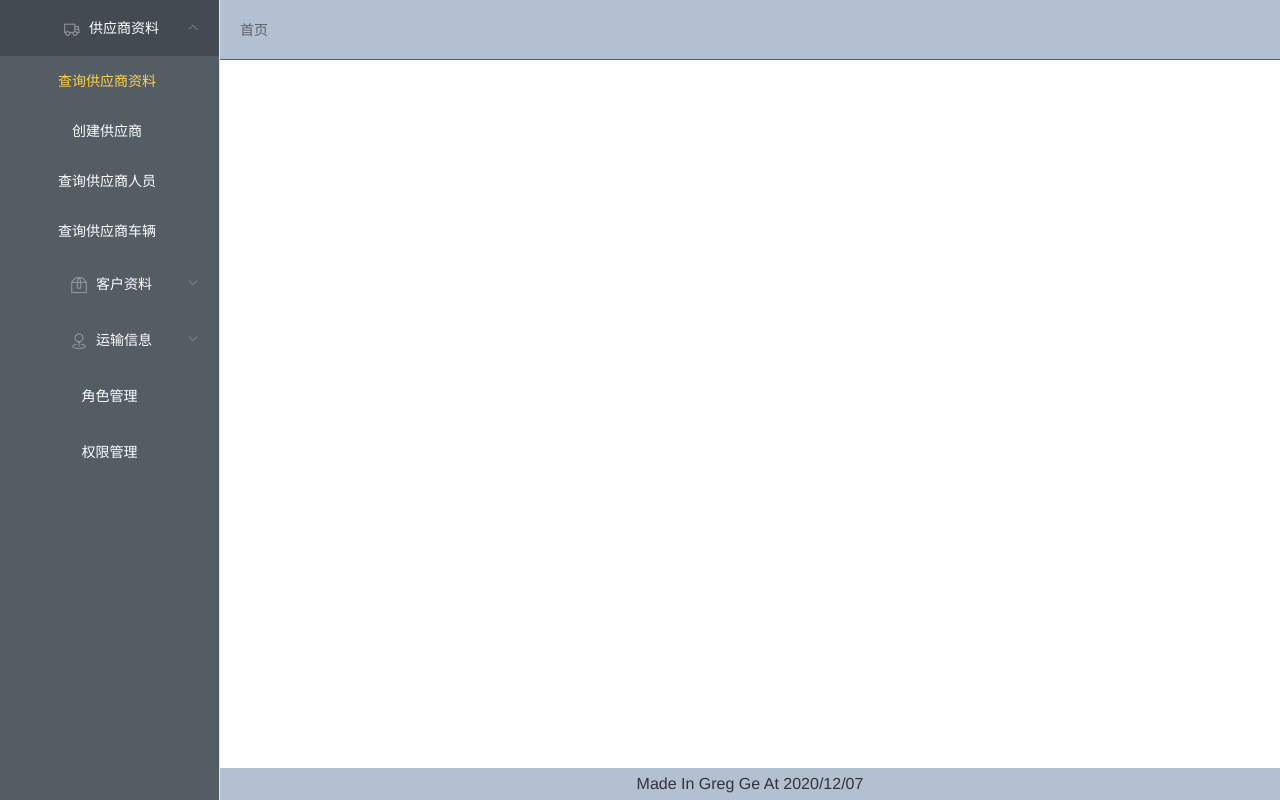
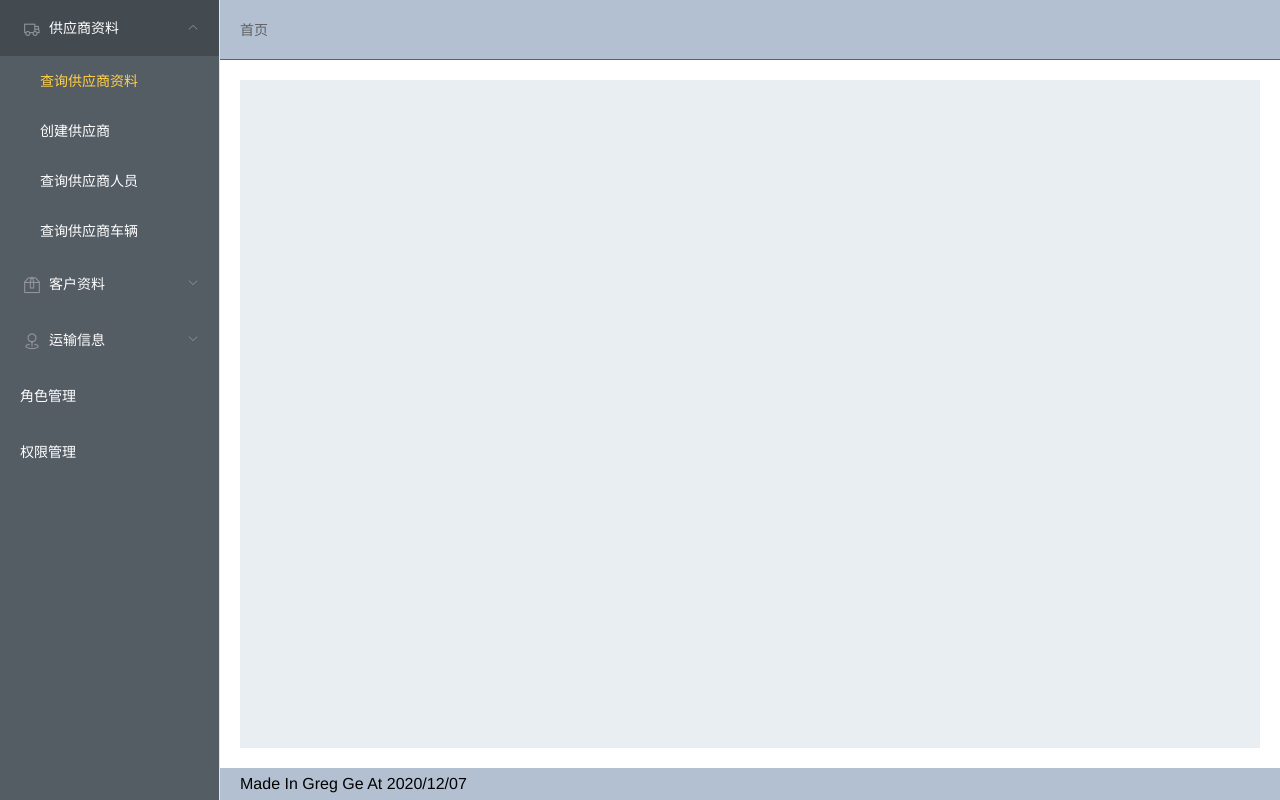
Before and after one commit to zhuge9527/test_vue, a Vue app: page /#/home in a window 1280 px wide. Built offline with nearby package versions, Linux system fonts and the light colour scheme.

Commit message:
fix style

```diff
--- a/src/views/Home.vue
+++ b/src/views/Home.vue
@@ -50,13 +50,6 @@ export default {
   width: 100vw;
 }
 
-.el-header, .el-footer {
-  /*background-color: #b3c0d1;*/
-  color: #333;
-  text-align: center;
-  line-height: 60px;
-}
-
 .el-header {
   border-bottom: 1px solid #5e6063;
 }
@@ -65,30 +58,8 @@ export default {
   background-color: #b3c0d1;
 }
 
-.el-aside {
-  background-color: #D3DCE6;
-  color: #333;
-  text-align: center;
-  line-height: 200px;
-}
-
-.el-main {
-  /*background-color: #E9EEF3;*/
-  color: #333;
-  text-align: center;
-  line-height: 160px;
-}
-
-body > .el-container {
-  margin-bottom: 40px;
-}
-
-.el-container:nth-child(5) .el-aside,
-.el-container:nth-child(6) .el-aside {
-  line-height: 260px;
-}
-
 .main-container-outer {
+  height: 100%;
   background-color: #E9EEF3;
 }
 </style>
--- a/src/views/supplier/SupplierSearchForm.vue
+++ b/src/views/supplier/SupplierSearchForm.vue
@@ -32,9 +32,15 @@
         </el-form-item>
       </el-col>
       <el-col :span="8">
-        <el-form-item label-width="0" class="my-flex-end">
-          <el-button style="width: 100px;" icon="el-icon-refresh-left" type="default" @click="resetForm" size="small">重置</el-button>
-          <el-button style="width: 100px;" icon="el-icon-search" type="primary" @click="searchData" size="small">查询</el-button>
+        <el-form-item label-width="0" class="my-flex-end" style="display: flex;flex-wrap: nowrap;overflow: hidden;">
+          <el-row :gutter="20">
+            <el-col :span="12">
+              <el-button style="width: 100px;" icon="el-icon-refresh-left" type="default" @click="resetForm" size="small">重置</el-button>
+            </el-col>
+            <el-col :span="12">
+              <el-button style="width: 100px;" icon="el-icon-search" type="primary" @click="searchData" size="small">查询</el-button>
+            </el-col>
+          </el-row>
         </el-form-item>
       </el-col>
     </el-row>
--- a/src/views/supplier/SupplierSearchTable.vue
+++ b/src/views/supplier/SupplierSearchTable.vue
@@ -2,6 +2,8 @@
   <el-table
     :data="tableData"
     stripe border :height="tableHeight+'%'"
+    :highlight-current-row="true"
+    :header-row-style="headerRowStyle || tableStyle.headerRowStyle"
     style="width: 100%">
     <el-table-column prop="supplierName" label="供应商名称" minWidth="120"></el-table-column>
     <el-table-column prop="supplierCode" label="供应商名称" minWidth="120"></el-table-column>
@@ -29,6 +31,11 @@
 export default {
   data () {
     return {
+      tableStyle: {
+        headerRowStyle: {
+          'background-color': 'red'
+        }
+      },
       tableData: [...(function () {
         let data = []
         for (let i = 0; i < 30; i++) {
@@ -66,10 +73,13 @@ export default {
   },
   props: {
     tableHeight: Number
+  },
+  methods: {
+    headerRowStyle () {
+    }
   }
 }
 </script>
 
 <style scoped>
-
 </style>
--- a/src/views/supplier/SupplierSearchView.vue
+++ b/src/views/supplier/SupplierSearchView.vue
@@ -1,11 +1,7 @@
 <template>
   <el-main class="main-container">
-      <supplier-search-form class="main-container-form" ref="searchForm"
-                            :style="'height:' + formHeight + '%'">
-      </supplier-search-form>
-      <supplier-search-table class="main-container-table" ref="resultTable"
-                             :tableHeight="tableHeight">
-      </supplier-search-table>
+    <supplier-search-form class="main-container-form" ref="searchForm"/>
+    <supplier-search-table class="main-container-table" ref="resultTable"/>
     <el-form v-if="showOtherForm" style="display: none" ref="form" :model="form" label-width="80px">
       <el-form-item label="活动名称">
         <el-input v-model="form.name"></el-input>
@@ -63,7 +59,6 @@ export default {
   data () {
     return {
       showOtherForm: false,
-      formHeight: 18,
       form: {
         name: '',
         region: '',
@@ -76,11 +71,7 @@ export default {
       }
     }
   },
-  computed: {
-    tableHeight () {
-      return 100 - this.formHeight
-    }
-  },
+  computed: {},
   methods: {
     onSubmit () {
       console.log('submit!')
```
Also changed, not shown: 1 other file (tests, documents, lock files or other folders). Lines whose indentation alone changed are shown as unchanged.
